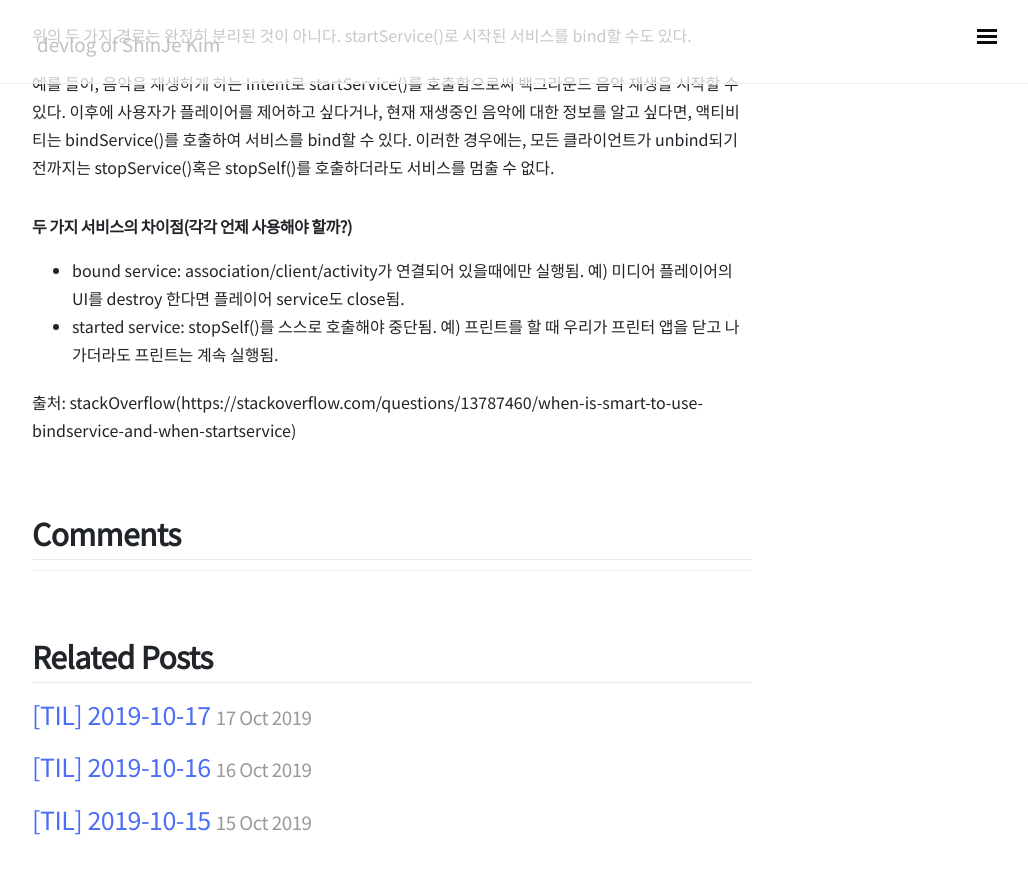
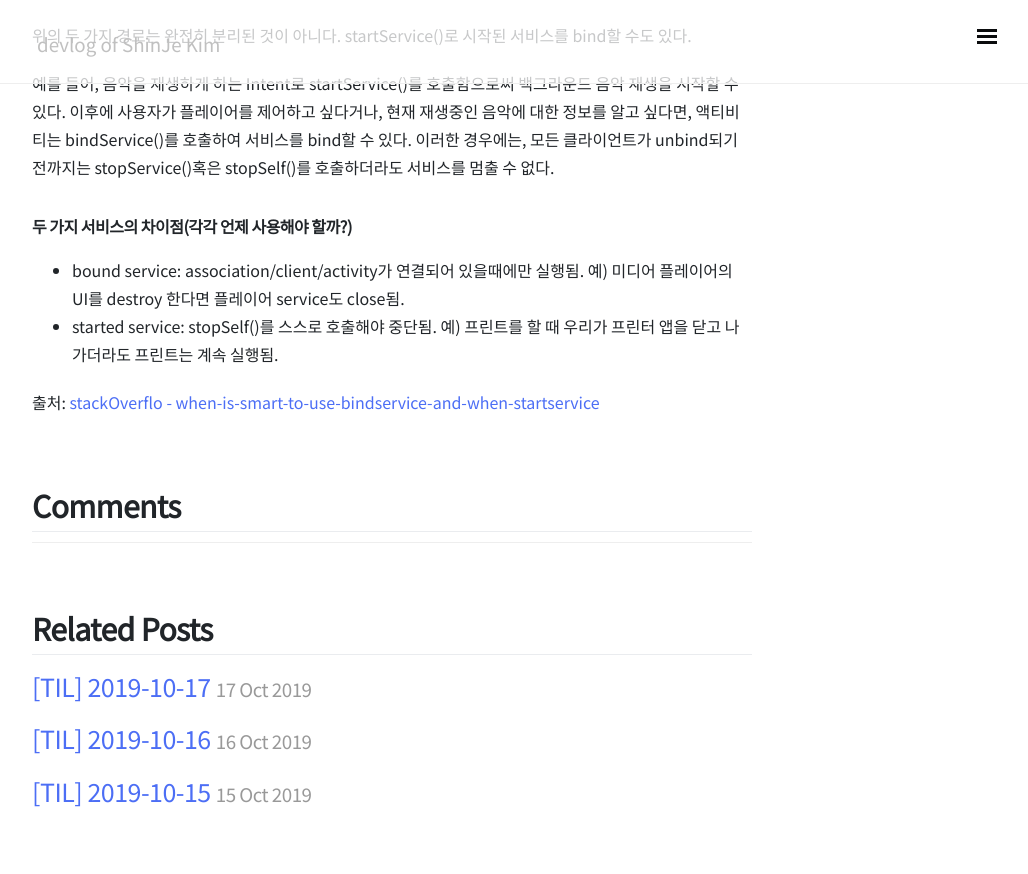
Before and after one commit to ShinJeKim/ShinJeKim.github.io, a Jekyll site: the page built from _posts/TIL/2019-10-21-[TIL]2019-10-21.md, in a window 1280 px wide and 900 px high, scrolled down 1168 px. Shown: the top 874 px of the window, without its empty margins (248-1276 px from the left). Built offline with Jekyll 4.4.1, drawn with Linux system fonts in a browser that asks for light colours; nearby versions of some CDN libraries; comment, search, counter and statistics services are not loaded.

Commit message:
fix typo

```diff
--- a/_posts/TIL/2019-10-21-[TIL]2019-10-21.md
+++ b/_posts/TIL/2019-10-21-[TIL]2019-10-21.md
@@ -12,7 +12,7 @@
 ### 서비스 라이프사이클
 서비스 수명주기는 아래 두 경로중 하나로 실행된다.
 
-![서비스 라이프사이클](https://developer.android.com/images/service_lifecycle.png)
+<center><img src="https://developer.android.com/images/service_lifecycle.png"></center>
 
   1. **Started Service**
    - 다른 컴포넌트에서 startService()를 호출할 때 서비스가 create된다.
@@ -41,4 +41,4 @@
  - started service: stopSelf()를 스스로 호출해야 중단됨.
   예) 프린트를 할 때 우리가 프린터 앱을 닫고 나가더라도 프린트는 계속 실행됨.
 
-출처: stackOverflow(https://stackoverflow.com/questions/13787460/when-is-smart-to-use-bindservice-and-when-startservice)
+출처: [stackOverflo - when-is-smart-to-use-bindservice-and-when-startservice](https://stackoverflow.com/questions/13787460/when-is-smart-to-use-bindservice-and-when-startservice)
```
